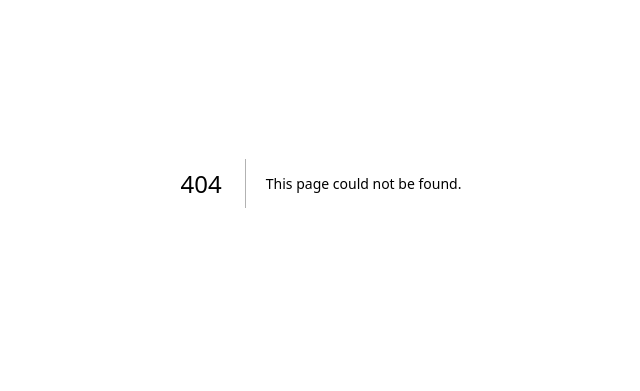
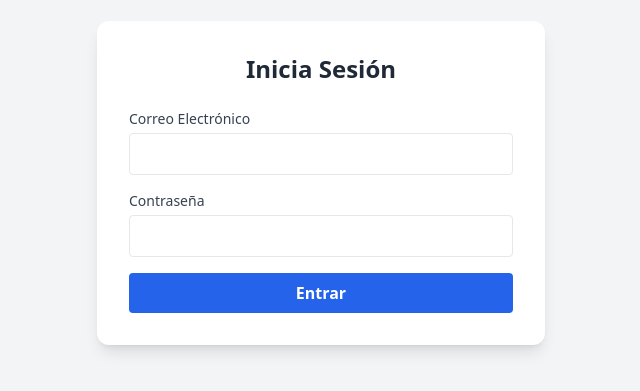
Before and after one commit to alexhdezf18/sistema-rifas, a Next.js app in the folder client/: page /login in a window 1280 px wide. Before the commit this address had no page. Shown: the part 217-608 px from the top of the page, without its empty margins (319-959 px from the left). Built offline with nearby package versions, Linux system fonts and the light colour scheme.

Commit message:
fix: secure ticket list endpoint and add auth header to admin dashboard fetch

```diff
--- a/client/app/admin/[id]/page.tsx
+++ b/client/app/admin/[id]/page.tsx
@@ -30,12 +30,36 @@ export default function AdminDashboard({
   }, [params]);
 
   // Cargar datos
+  // Cargar datos
   const fetchTickets = async () => {
     if (!raffleId) return;
+
+    // 1. Recuperamos el token
+    const token = localStorage.getItem("adminToken");
+
+    // Si no hay token, no tiene caso intentar (o podrías redirigir al login)
+    if (!token) {
+      console.error("No hay token de administrador");
+      return;
+    }
+
     try {
       const res = await fetch(
-        `http://localhost:3000/tickets/raffle/${raffleId}`
+        `http://localhost:3000/tickets/raffle/${raffleId}`,
+        {
+          // 2. AGREGAMOS EL HEADER DE AUTORIZACIÓN AQUÍ TAMBIÉN
+          headers: {
+            Authorization: `Bearer ${token}`,
+          },
+        }
       );
+
+      if (res.status === 401) {
+        alert("Tu sesión expiró. Por favor inicia sesión de nuevo.");
+        // Opcional: window.location.href = '/login';
+        return;
+      }
+
       if (res.ok) {
         const data = await res.json();
         setTickets(data);
@@ -55,17 +79,34 @@ export default function AdminDashboard({
   const handleMarkPaid = async (ticketId: string) => {
     if (!confirm("¿Confirmar que recibiste el pago de este boleto?")) return;
 
+    // RECUPERAR EL TOKEN
+    const token = localStorage.getItem("adminToken");
+
+    if (!token) {
+      alert("No tienes sesión iniciada. Ve a /login");
+      return;
+    }
+
     try {
       const res = await fetch(`http://localhost:3000/tickets/${ticketId}/pay`, {
         method: "PATCH",
+        headers: {
+          // AQUÍ ENVIAMOS LA LLAVE
+          Authorization: `Bearer ${token}`,
+        },
       });
 
       if (res.ok) {
         alert("Pago registrado exitosamente");
-        fetchTickets(); // Recargar la tabla
+        fetchTickets();
+      } else {
+        // Si el token expiró o es inválido
+        if (res.status === 401)
+          alert("Tu sesión expiró. Vuelve a hacer login.");
+        else alert("Error al actualizar");
       }
     } catch (error) {
-      alert("Error al actualizar");
+      alert("Error de conexión");
     }
   };
 
--- /dev/null
+++ b/client/app/login/page.tsx
@@ -0,0 +1,92 @@
+"use client";
+
+import { useState } from "react";
+import { useRouter } from "next/navigation";
+
+export default function LoginPage() {
+  const [email, setEmail] = useState("");
+  const [password, setPassword] = useState("");
+  const [error, setError] = useState("");
+  const router = useRouter();
+
+  const handleLogin = async (e: React.FormEvent) => {
+    e.preventDefault();
+    setError("");
+
+    try {
+      const res = await fetch("http://localhost:3000/auth/login", {
+        method: "POST",
+        headers: { "Content-Type": "application/json" },
+        body: JSON.stringify({ email, password }),
+      });
+
+      if (!res.ok) {
+        throw new Error("Credenciales incorrectas");
+      }
+
+      const data = await res.json();
+
+      // 1. GUARDAR EL TOKEN (La llave maestra)
+      // Lo guardamos en localStorage para usarlo después
+      localStorage.setItem("adminToken", data.access_token);
+
+      alert("¡Bienvenido Admin!");
+
+      // Redirigir al inicio (o a donde prefieras)
+      router.push("/");
+    } catch (err) {
+      setError("Email o contraseña incorrectos");
+    }
+  };
+
+  return (
+    <main className="min-h-screen flex items-center justify-center bg-gray-100 p-4">
+      <div className="bg-white p-8 rounded-xl shadow-lg max-w-md w-full">
+        <h1 className="text-2xl font-bold text-gray-800 mb-6 text-center">
+          Inicia Sesión
+        </h1>
+
+        {error && (
+          <div className="bg-red-100 text-red-700 p-3 rounded mb-4 text-sm text-center">
+            {error}
+          </div>
+        )}
+
+        <form onSubmit={handleLogin} className="space-y-4">
+          <div>
+            <label className="block text-sm font-medium text-gray-700 mb-1">
+              Correo Electrónico
+            </label>
+            <input
+              type="email"
+              required
+              className="w-full p-2 border rounded focus:ring-2 focus:ring-blue-500 outline-none"
+              value={email}
+              onChange={(e) => setEmail(e.target.value)}
+            />
+          </div>
+
+          <div>
+            <label className="block text-sm font-medium text-gray-700 mb-1">
+              Contraseña
+            </label>
+            <input
+              type="password"
+              required
+              className="w-full p-2 border rounded focus:ring-2 focus:ring-blue-500 outline-none"
+              value={password}
+              onChange={(e) => setPassword(e.target.value)}
+            />
+          </div>
+
+          <button
+            type="submit"
+            className="w-full bg-blue-600 text-white py-2 rounded font-bold hover:bg-blue-700 transition"
+          >
+            Entrar
+          </button>
+        </form>
+      </div>
+    </main>
+  );
+}
```
